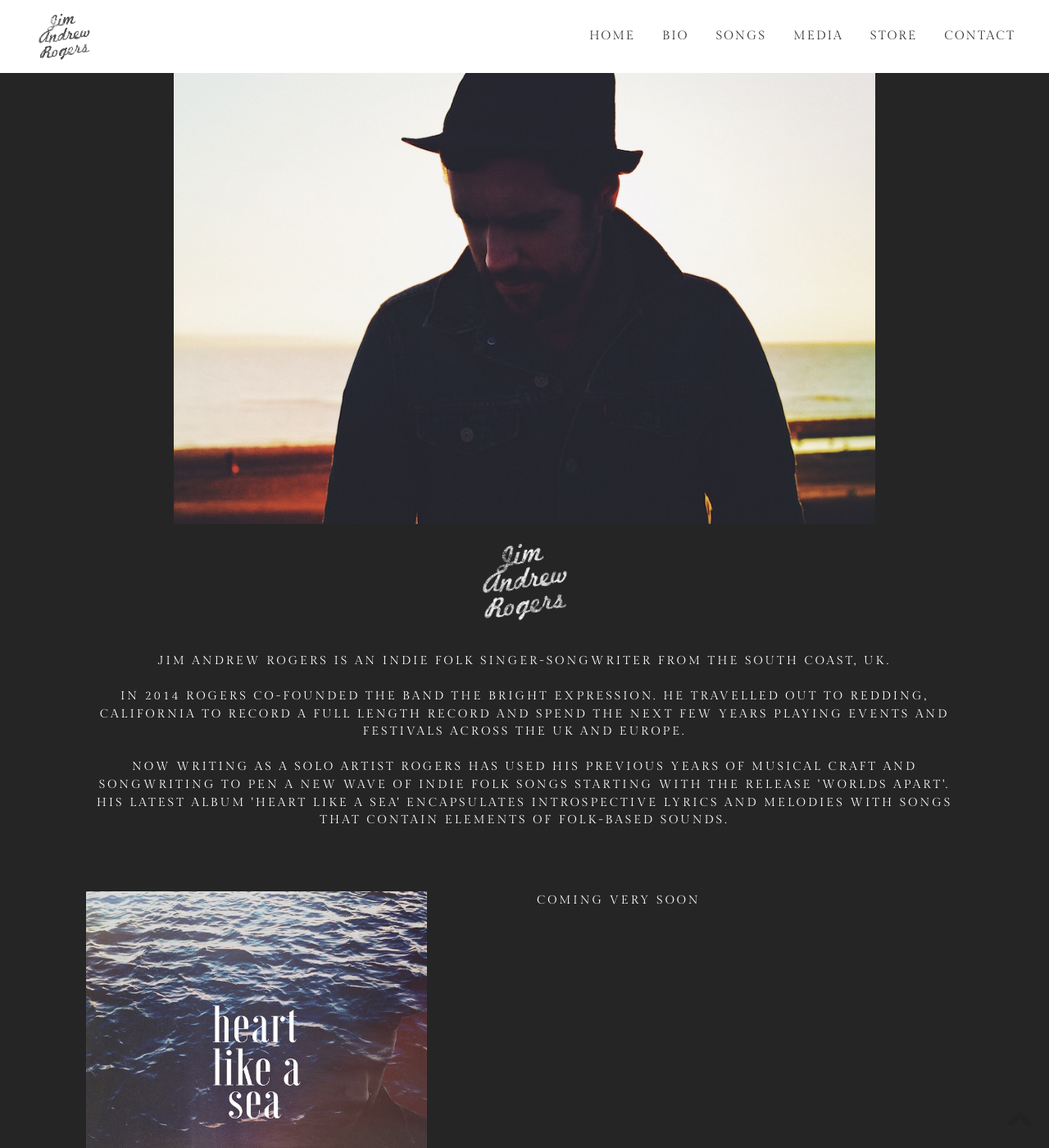
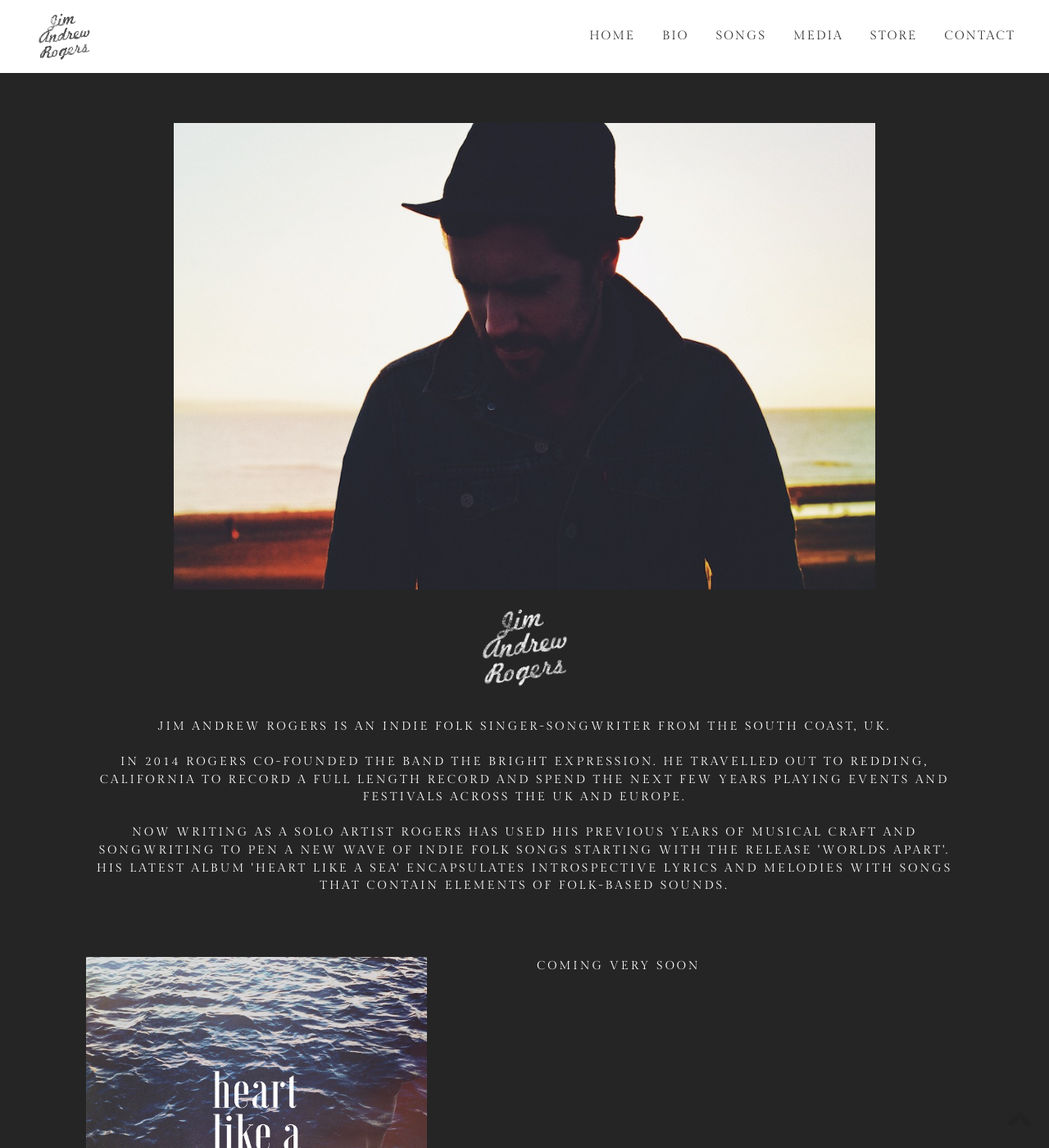
Before and after one commit to JimRogers/jimandrewrogers, a Jekyll site: the page built from about.md, in a window 1280 px wide and 1400 px high. Shown: the whole window at 82% size. Built offline with Jekyll 4.4.1, drawn with Linux system fonts in a browser that asks for light colours; comment, search, counter and statistics services are not loaded.

Commit message:
Adjust margin top to top image on about page

```diff
--- a/_includes/about_top.html
+++ b/_includes/about_top.html
@@ -1,7 +1,7 @@
 <section class="about-top">
 	<div class="row">
 		<div class="col-md-12">
-			<div class="about-img-left">
+			<div class="about-img-top">
 				<img src="../images/jar.JPG">
 			</div>
 		</div>
--- a/css/style.css
+++ b/css/style.css
@@ -259,6 +259,10 @@ About page
 	filter: brightness(5);
 	margin-bottom:20px;
 	margin-top:20px;
+}
+.about-img-top img {
+	width:80%;
+	margin-top:80px;
 }
 .about-img-left img {
 	width:80%;
@@ -662,6 +666,9 @@ header {
 .home-about p {
 	width:95%;
 }
+.about-img-top img {
+	margin-top:10px;
+}
 .tf-btn {
 	font-size:8px;
 	width:130px;
```
